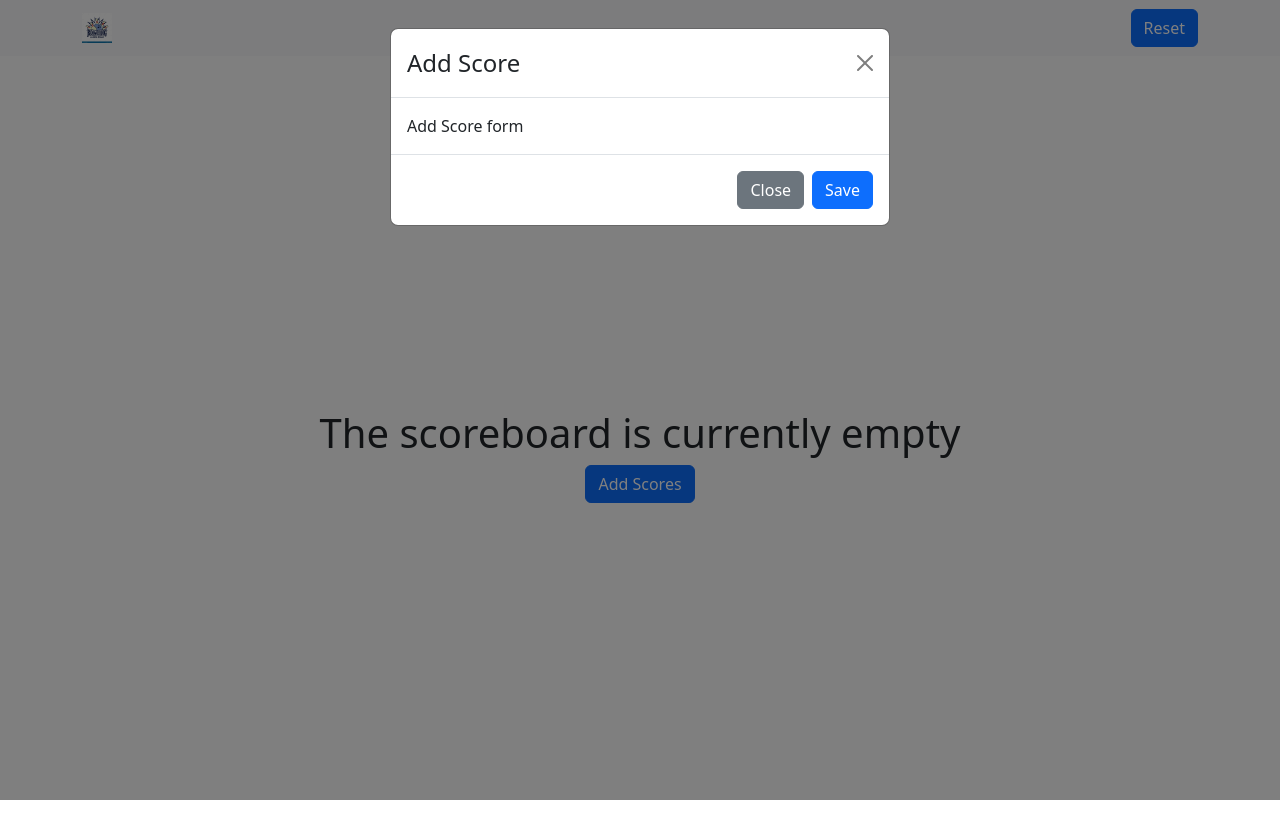
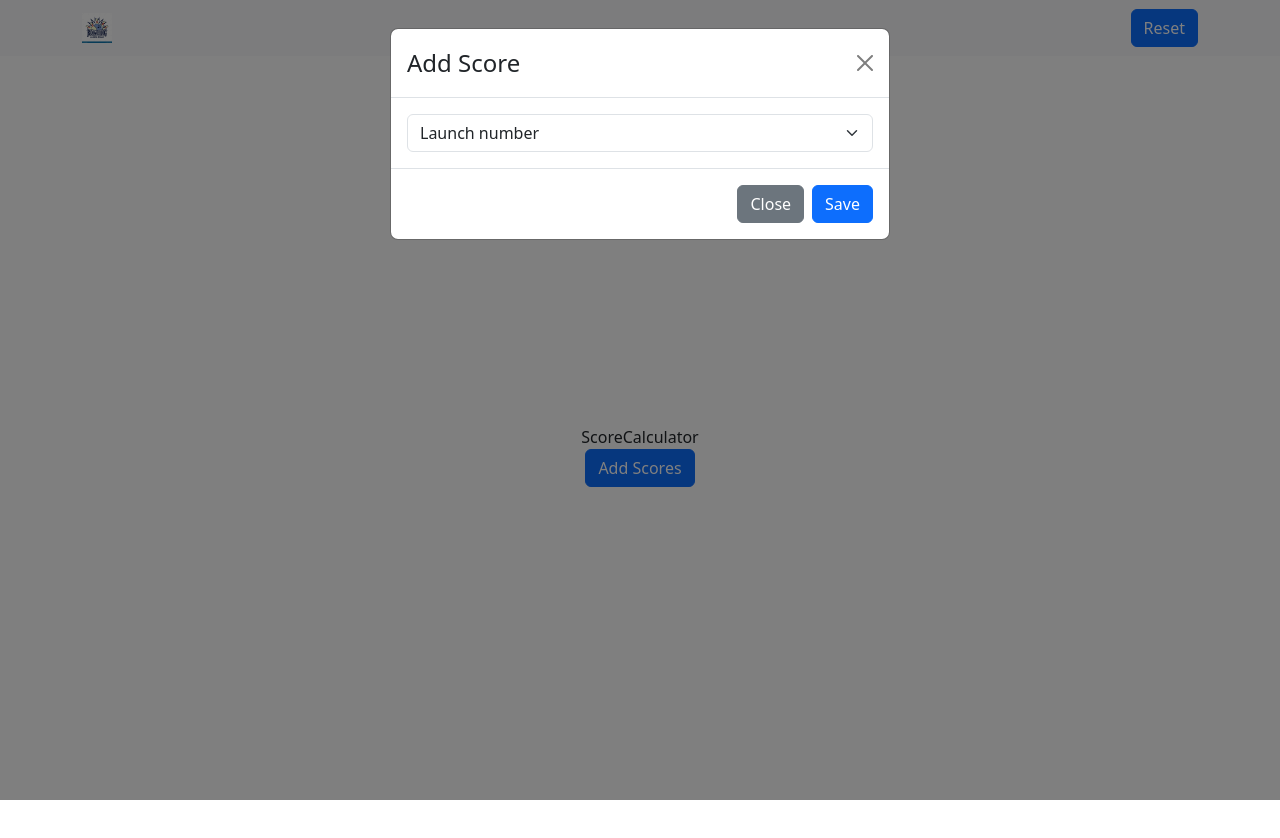
Before and after one commit to micael-jerry/african-bowling, a React (Vite) app: page / in a window 1280 px wide. Both pictures are taken after a click on the button "Add Scores". Shown: the top 838 px of the page. Built offline with nearby package versions, Linux system fonts and the light colour scheme.

Commit message:
bug: set score

```diff
--- a/src/components/ScoreCalculator/AddScoreDialog.jsx
+++ b/src/components/ScoreCalculator/AddScoreDialog.jsx
@@ -1,13 +1,30 @@
 import PropTypes from "prop-types";
 import MyModal from "../MyModal";
+import Form from "react-bootstrap/Form";
+import { useState } from "react";
 
 const AddScoreDialog = (props) => {
-  const { isVisible, handleSave, handleClose, children } = props;
+  const { isVisible, handleSave, handleClose } = props;
+	const [score, setScore] = useState({});
+
+	const handleSaveScores = () => {
+		handleSave(score);
+	}
 
   return (
-    <MyModal isVisible={isVisible} handleSave={handleSave} handleClose={handleClose} header={"Add Score"}>
-			{children}
-		</MyModal>
+    <MyModal
+      isVisible={isVisible}
+      handleSave={handleSaveScores}
+      handleClose={handleClose}
+      header={"Add Score"}
+    >
+      <Form.Select aria-label="Default select example">
+        <option>Launch number</option>
+        <option value={1}>One</option>
+        <option value={2}>Two</option>
+        <option value={3}>Three</option>
+      </Form.Select>
+    </MyModal>
   );
 };
 
@@ -15,7 +32,6 @@ AddScoreDialog.propTypes = {
   isVisible: PropTypes.bool,
   handleSave: PropTypes.func,
   handleClose: PropTypes.func,
-  children: PropTypes.node,
 };
 
 export default AddScoreDialog;
--- a/src/components/ScoreCalculator/ScoreCalculator.jsx
+++ b/src/components/ScoreCalculator/ScoreCalculator.jsx
@@ -3,12 +3,13 @@ import { Button } from "react-bootstrap";
 import AddScoreDialog from "./AddScoreDialog";
 
 const ScoreCalculator = () => {
-  const [scores, setScores] = useState(null);
+  const [scores, setScores] = useState({});
   const [addScoreDialogVisible, setScoreDialogVisible] = useState(false);
 
   const handleShow = () => setScoreDialogVisible(true);
   const handleHide = () => setScoreDialogVisible(false);
-  const handleSave = () => {
+  const handleSaveScores = (score) => {
+    setScores({...scores, score});
     setScoreDialogVisible(false);
   };
 
@@ -17,13 +18,11 @@ const ScoreCalculator = () => {
       {addScoreDialogVisible && (
         <AddScoreDialog
           isVisible={addScoreDialogVisible}
-          handleSave={handleSave}
+          handleSave={handleSaveScores}
           handleClose={handleHide}
-        >
-          <div>Add Score form</div>
-        </AddScoreDialog>
+        />
       )}
-      {scores ? (
+      {scores.length != 0 ? (
         <div>
           <div>ScoreCalculator</div>
           <Button onClick={() => handleShow()}>Add Scores</Button>
```
